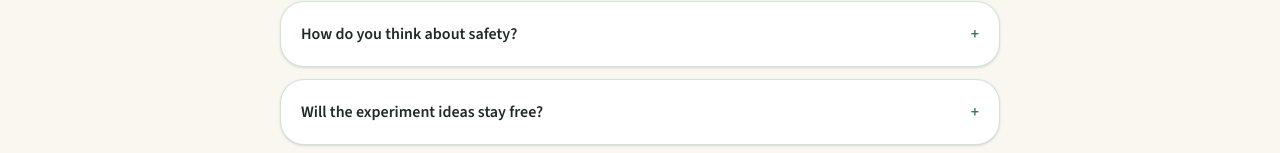
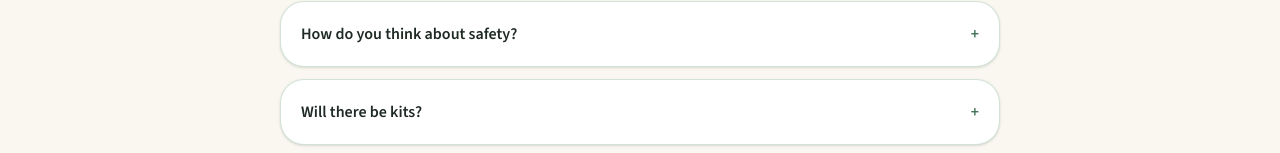
Before and after one commit to Nicolas-dovetta/little-lab-web, a Next.js app: page /about in a window 1280 px wide. Shown: the part 647-800 px from the top of the page. Built offline with nearby package versions, Linux system fonts and the light colour scheme; no server answers; the database is empty.

Commit message:
FAQ: kits/mailing list wording, drop free-forever

```diff
--- a/src/data/seed.ts
+++ b/src/data/seed.ts
@@ -312,9 +312,9 @@ export const faqSeeds: FaqSeed[] = [
   },
   {
     sortOrder: 3,
-    question: "Will the experiment ideas stay free?",
+    question: "Will there be kits?",
     answer:
-      "Yes. Curated experiment ideas stay free forever. Kits and physical products come later as an optional paid layer — they are not required to enjoy Weekend Experiments.",
+      "Maybe later. Physical kits would be optional materials boxes for favorite experiments — handy if you want less hunting for supplies. The experiment guides themselves stay on the site either way. Join the mailing list for news.",
   },
   {
     sortOrder: 4,
```
